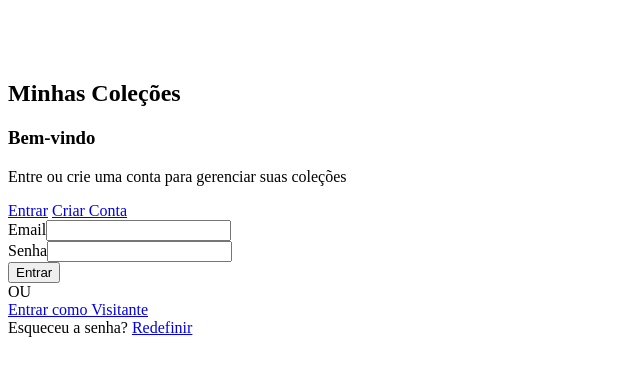
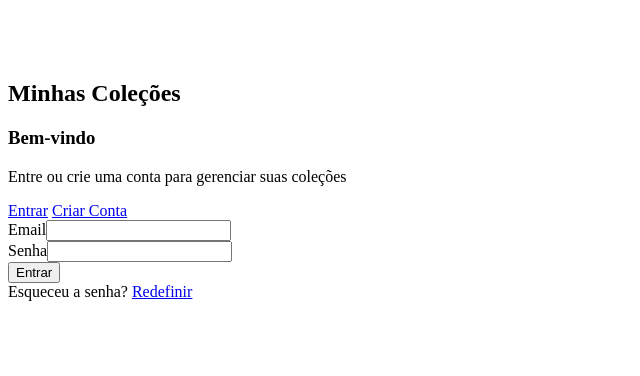
Before and after one commit to Bernss06/projeto, a Yii app: template frontend/views/site/login.php in a window 1280 px wide. Shown: the top 376 px of the page, without its empty margins (0-640 px from the left). Run offline with PHP 8.4 and a stand-in for Yii, Linux system fonts and the light colour scheme; the template is opened without the code that fills it, so the values that code supplies are empty; form fields are guessed from the names that the template uses; some libraries are stand-ins or nearby versions.

Commit message:
login/register correção

```diff
--- a/frontend/views/site/login.php
+++ b/frontend/views/site/login.php
@@ -53,13 +53,6 @@ $this->params['hideFooter'] = true;
             <?= Html::submitButton('Entrar', ['class' => 'btn btn-gradient py-2 fw-semibold', 'name' => 'login-button']) ?>
         </div>
 
-        <div class="divider my-4">
-            <span>OU</span>
-        </div>
-
-        <div class="d-grid">
-            <a href="#" class="btn btn-dark-alt">Entrar como Visitante</a>
-        </div>
 
         <div class="mt-4 text-center small text-muted">
             Esqueceu a senha?
--- a/frontend/views/site/signup.php
+++ b/frontend/views/site/signup.php
@@ -61,10 +61,6 @@ $this->params['hideFooter'] = true;
             <span>OU</span>
         </div>
 
-        <div class="d-grid">
-            <a href="#" class="btn btn-dark-alt">Continuar como Visitante</a>
-        </div>
-
         <div class="mt-4 text-center small text-muted">
             Já tem uma conta?
             <?= Html::a('Entrar', ['site/login'], ['class' => 'text-gradient']) ?>
```
Also changed, not shown: 3 other files.
